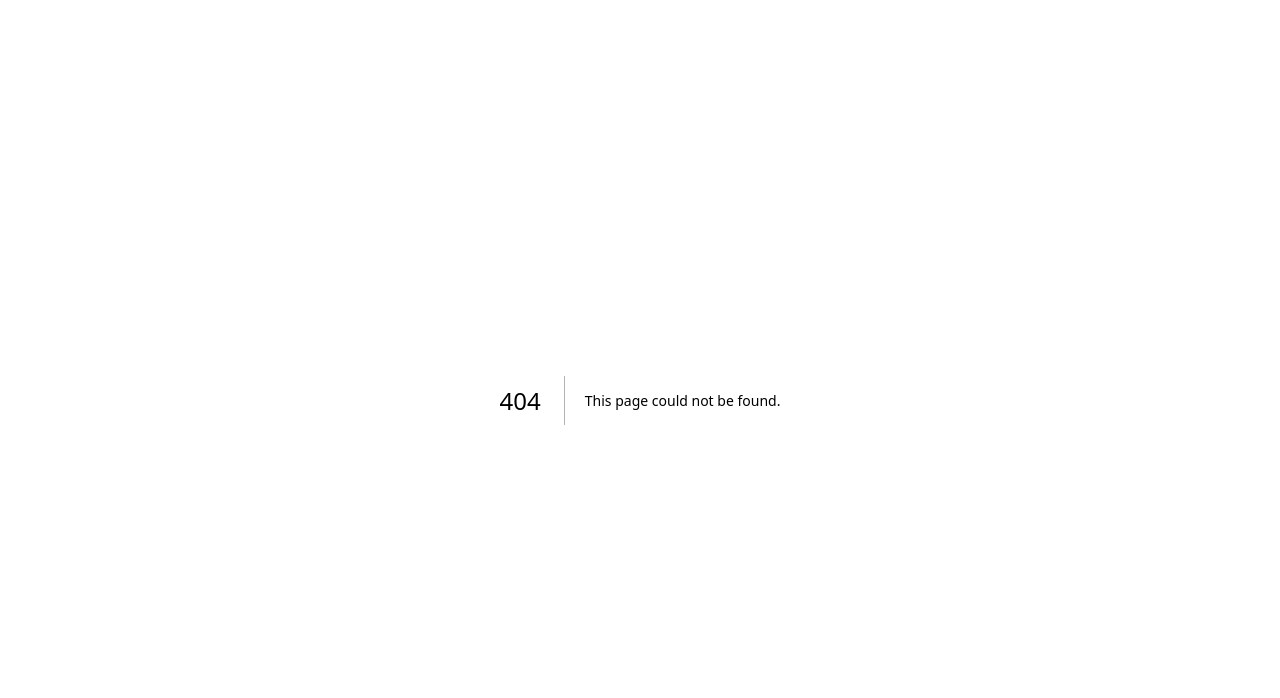
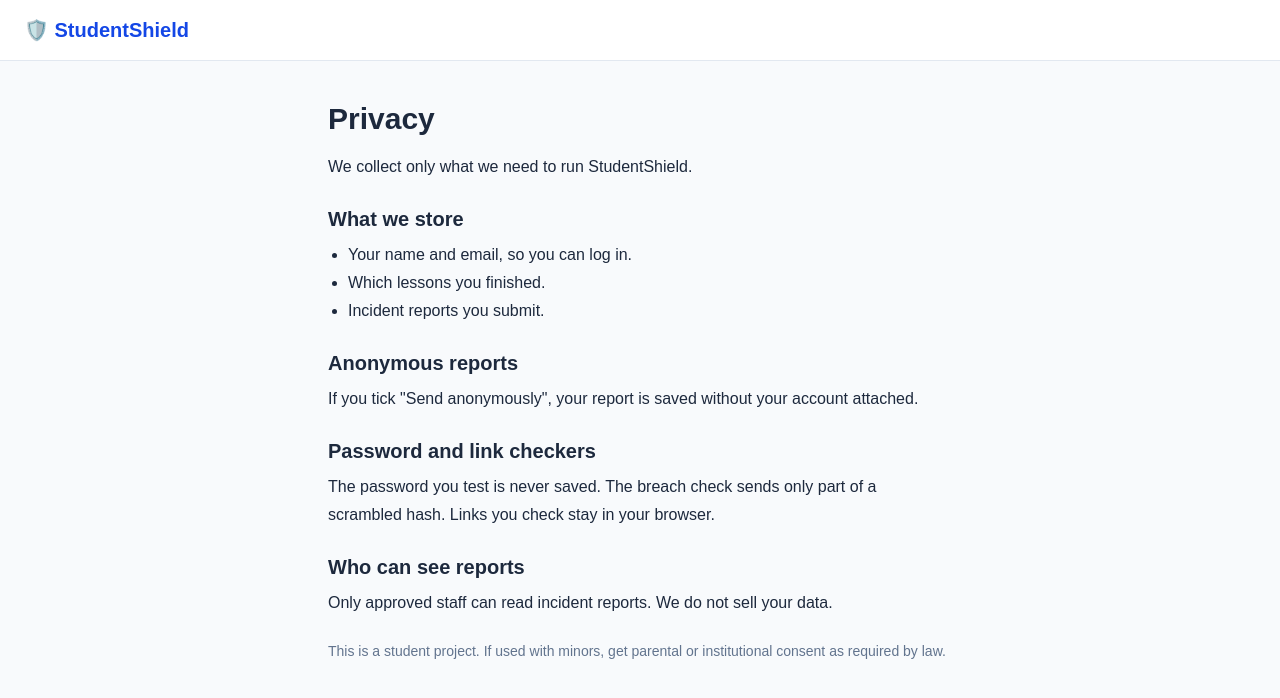
Before and after one commit to Noorjahan012/studentshield, a Next.js app: page /privacy in a window 1280 px wide. Before the commit this address had no page. Shown: the top 698 px of the page. Built offline with nearby package versions, Linux system fonts and the light colour scheme.

Commit message:
Add privacy page and links

```diff
--- a/app/dashboard/page.tsx
+++ b/app/dashboard/page.tsx
@@ -119,6 +119,10 @@ const badgeCount =
   <div className="text-2xl font-bold">🚨 Report an incident</div>
   <div className="mt-1 text-red-100">Bullying, scam or hacking? Report it safely, even anonymously.</div>
 </a>
+<a href="/help" className="mt-4 block rounded-xl border border-slate-300 bg-white p-6 shadow-sm hover:border-blue-400">
+  <div className="text-2xl font-bold">🆘 Get help</div>
+  <div className="mt-1 text-slate-600">Helplines and what to do if something goes wrong.</div>
+</a>
 
         <h2 className="mt-12 text-2xl font-bold">Safety lessons</h2>
         <div className="mt-4 grid gap-4 sm:grid-cols-2 lg:grid-cols-3">
--- a/app/page.tsx
+++ b/app/page.tsx
@@ -146,7 +146,9 @@ export default function Home() {
 
       {/* Footer */}
       <footer className="border-t border-slate-200 bg-white py-8 text-center text-sm text-slate-500">
-        © 2026 StudentShield. Built to keep students safe online.
+        © 2026 StudentShield. Built to keep students safe online. ·{" "}
+<a href="/help" className="underline">Get help</a> ·{" "}
+<a href="/privacy" className="underline">Privacy</a>
       </footer>
     </main>
   );
--- /dev/null
+++ b/app/privacy/page.tsx
@@ -0,0 +1,31 @@
+export default function PrivacyPage() {
+  return (
+    <main className="min-h-screen bg-slate-50">
+      <header className="border-b border-slate-200 bg-white px-6 py-4">
+        <a href="/" className="text-xl font-bold text-blue-700">🛡️ StudentShield</a>
+      </header>
+      <section className="mx-auto max-w-2xl px-6 py-10 leading-7 text-slate-800">
+        <h1 className="text-3xl font-bold">Privacy</h1>
+        <p className="mt-4">We collect only what we need to run StudentShield.</p>
+
+        <h2 className="mt-6 text-xl font-bold">What we store</h2>
+        <ul className="mt-2 list-disc pl-5">
+          <li>Your name and email, so you can log in.</li>
+          <li>Which lessons you finished.</li>
+          <li>Incident reports you submit.</li>
+        </ul>
+
+        <h2 className="mt-6 text-xl font-bold">Anonymous reports</h2>
+        <p className="mt-2">If you tick "Send anonymously", your report is saved without your account attached.</p>
+
+        <h2 className="mt-6 text-xl font-bold">Password and link checkers</h2>
+        <p className="mt-2">The password you test is never saved. The breach check sends only part of a scrambled hash. Links you check stay in your browser.</p>
+
+        <h2 className="mt-6 text-xl font-bold">Who can see reports</h2>
+        <p className="mt-2">Only approved staff can read incident reports. We do not sell your data.</p>
+
+        <p className="mt-6 text-sm text-slate-500">This is a student project. If used with minors, get parental or institutional consent as required by law.</p>
+      </section>
+    </main>
+  );
+}
```
